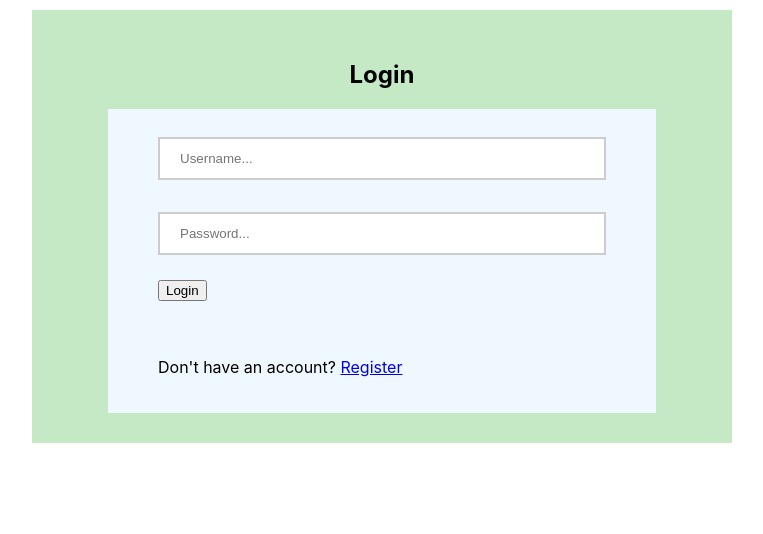
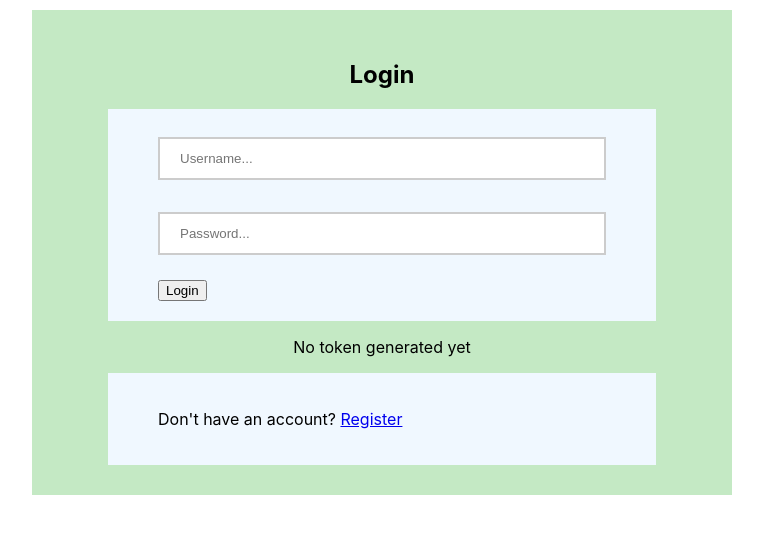
Before and after one commit to IidaKok/testi, a React (Create React App) app: page / in a window 1280 px wide. Shown: the top 534 px of the page, without its empty margins (258-1021 px from the left). Built offline with nearby package versions, Linux system fonts and the light colour scheme.

Commit message:
token test

```diff
--- a/src/frontend/App.js
+++ b/src/frontend/App.js
@@ -12,9 +12,9 @@ import { Update } from "./components/Update";
 
 const App = () => {
     const [user, setUser] = useState("");
-    const [logged, setLogged] = useState(null);
+    const [logged, setLogged] = useState(false);
 
-    useEffect(() => {
+  /*  useEffect(() => {
         const fetchUser = () => {
             try {
                 fetch('http://localhost:5000', {
@@ -36,7 +36,7 @@ const App = () => {
             }
         };
         fetchUser();
-    }, [logged]);
+    }, [logged]);*/
 
     return (
         <Router>
--- a/src/frontend/components/Login.js
+++ b/src/frontend/components/Login.js
@@ -11,6 +11,9 @@ const Login = (props) => {
     const [errorMessage2, setErrorMessage2] = useState("");
     const [invalidName, setInvalidName] = useState(false);
     const [invalidPassword, setInvalidPassword] = useState(false);
+
+
+    const [token, setToken] = useState('');
 
     const handleSubmit = (event) => {
         event.preventDefault();
@@ -41,12 +44,13 @@ const Login = (props) => {
             })
                 .then(response => {
                     if (response.ok) {
-                        userLogged(true);
+                        //userLogged(true);
                         //localStorage.setItem("loggedIn", true);
                         /*response.json().then(data => {
                             console.log(data)});*/
                             response.json().then(data => {
-                                console.log(data.accessToken);
+                                setToken(data.accessToken);
+
                             });
                         console.log("response ok");
                         setInvalidName(false);
@@ -75,6 +79,7 @@ const Login = (props) => {
                 });
         }
     }
+    console.log("token: " + token);
     return (
         <div className="Forms">
             <h2>Login</h2>
@@ -87,7 +92,7 @@ const Login = (props) => {
                     <input data-testid="logBtn" type="submit" value="Login" />
                 </form>
             </div>
-
+            <p>{token ? `Token: ${token}` : 'No token generated yet'}</p>
 
             <div className="Container">
                 <p>Don't have an account? <Link to="/register">Register</Link></p>
```
Also changed, not shown: src/backend/App.js (+12 -17 lines).
